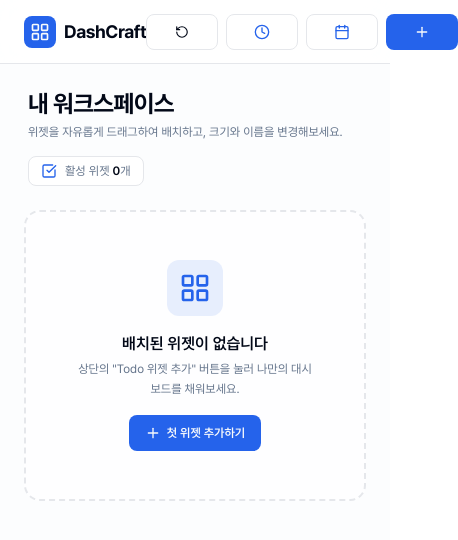
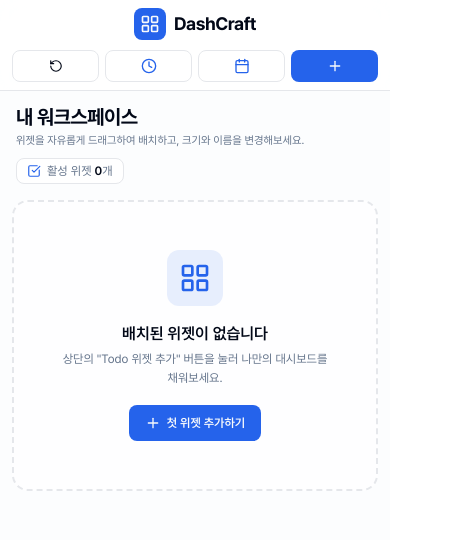
Before and after one commit to jaywai-lee/DashCraft, a Next.js app: page /dashboard in a window 390 px wide. Shown: the top 540 px of the page, 458 px wide, since content can reach past the window. Built offline with nearby package versions, Linux system fonts and the light colour scheme.

Commit message:
perf: 시계 위젯 Direct DOM 기반 렌더링 최적화 및 모바일 반응형 패딩 보정 (#22)

```diff
--- a/src/app/dashboard/page.tsx
+++ b/src/app/dashboard/page.tsx
@@ -53,8 +53,8 @@
 
   return (
     <div className="min-h-screen bg-muted/20 text-foreground flex flex-col">
-      <header className="border-b bg-background/80 backdrop-blur-md sticky top-0 z-40 px-6 h-16 flex items-center justify-between">
-        <div className="flex items-center gap-3">
+      <header className="border-b bg-background/80 backdrop-blur-md sticky top-0 z-40 px-3 sm:px-6 py-2 sm:py-0 sm:h-16 flex flex-col sm:flex-row items-center justify-between gap-2.5 sm:gap-0">
+        <div className="flex items-center justify-center w-full sm:w-auto">
           <Link
             href="/"
             className="flex items-center gap-2 hover:opacity-80 transition-opacity"
@@ -66,47 +66,64 @@
           </Link>
         </div>
 
-        <div className="flex items-center gap-2">
+        <div className="grid grid-cols-4 sm:flex items-center gap-1.5 sm:gap-2 w-full sm:w-auto">
           <Button
             variant="outline"
-            size="md"
+            size="sm"
             onClick={() => setIsResetModalOpen(true)}
             title="대시보드 초기화"
+            className="w-full sm:w-auto px-2 justify-center"
           >
             <RotateCcw className="w-3.5 h-3.5" />
             <span className="hidden sm:inline">초기화</span>
           </Button>
 
-          <Button variant="outline" size="md" onClick={handleAddClockWidget}>
+          <Button
+            variant="outline"
+            size="sm"
+            onClick={handleAddClockWidget}
+            className="w-full sm:w-auto px-2 justify-center"
+          >
             <Clock className="w-4 h-4 text-primary" />
             <span className="hidden md:inline">시계 추가</span>
           </Button>
 
-          <Button variant="outline" size="md" onClick={handleAddDDayWidget}>
+          <Button
+            variant="outline"
+            size="sm"
+            onClick={handleAddDDayWidget}
+            className="w-full sm:w-auto px-2 justify-center"
+          >
             <Calendar className="w-4 h-4 text-primary" />
             <span className="hidden md:inline">D-Day 추가</span>
           </Button>
 
-          <Button variant="primary" size="md" onClick={handleAddTodoWidget}>
+          <Button
+            variant="primary"
+            size="sm"
+            onClick={handleAddTodoWidget}
+            className="w-full sm:w-auto px-2 justify-center"
+          >
             <Plus className="w-4 h-4" />
             <span className="hidden md:inline">위젯 추가</span>
           </Button>
         </div>
       </header>
 
-      <main className="flex-1 max-w-7xl w-full mx-auto p-6 space-y-6">
-        <div className="flex flex-col sm:flex-row sm:items-center justify-between gap-4 px-1">
-          <div className="space-y-1">
-            <h1 className="text-2xl font-extrabold tracking-tight">
+      {/* 메인 영역 */}
+      <main className="flex-1 max-w-7xl w-full mx-auto p-3 sm:p-6 space-y-4 sm:space-y-6">
+        <div className="flex flex-col sm:flex-row sm:items-center justify-between gap-2 sm:gap-4 px-1">
+          <div className="space-y-0.5">
+            <h1 className="text-xl sm:text-2xl font-extrabold tracking-tight">
               내 워크스페이스
             </h1>
-            <p className="text-xs text-muted-foreground">
+            <p className="text-[11px] sm:text-xs text-muted-foreground">
               위젯을 자유롭게 드래그하여 배치하고, 크기와 이름을 변경해보세요.
             </p>
           </div>
 
-          <div className="flex items-center gap-2 text-xs text-muted-foreground bg-background border px-3 py-1.5 rounded-lg w-fit shadow-2xs">
-            <CheckSquare className="w-4 h-4 text-primary" />
+          <div className="flex items-center gap-1.5 text-xs text-muted-foreground bg-background border px-2.5 py-1 rounded-lg w-fit shadow-2xs">
+            <CheckSquare className="w-3.5 h-3.5 text-primary" />
             <span>
               활성 위젯{" "}
               <strong className="text-foreground font-semibold">
--- a/src/features/clock-widget/ui/ClockDisplay.tsx
+++ b/src/features/clock-widget/ui/ClockDisplay.tsx
@@ -1,62 +1,62 @@
 "use client";
 
+import React, { useEffect, memo, useRef } from "react";
 import {
   formatDateParts,
   formatTimeToTimeString,
 } from "@/shared/lib/formatters";
-import { cn } from "@/shared/lib/utils";
-import { useEffect, useState } from "react";
 
 interface ClockDisplayProps {
   isExpanded?: boolean;
 }
 
-export const ClockDisplay = ({ isExpanded }: ClockDisplayProps) => {
-  const [now, setNow] = useState<Date | null>(null);
+export const ClockDisplay = memo(
+  ({ isExpanded }: ClockDisplayProps) => {
+    const dateRef = useRef<HTMLParagraphElement>(null);
+    const timeRef = useRef<HTMLParagraphElement>(null);
 
     useEffect(() => {
-    setNow(new Date());
-    const clockInterval = setInterval(() => {
-      setNow(new Date());
-    }, 1000);
+      const updateClock = () => {
+        const now = new Date();
+        const { dateString, dayOfWeek } = formatDateParts(now);
 
-    return () => clearInterval(clockInterval);
+        if (dateRef.current) {
+          dateRef.current.innerHTML = `<span>${dateString}</span><span class="text-primary font-bold bg-primary/10 px-2 py-0.5 rounded-md">${dayOfWeek}</span>`;
+        }
+        if (timeRef.current) {
+          timeRef.current.textContent = formatTimeToTimeString(now);
+        }
+      };
+
+      updateClock();
+      const interval = setInterval(updateClock, 1000);
+
+      return () => clearInterval(interval);
     }, []);
-
-  if (!now) {
-    return (
-      <div className="flex items-center justify-center my-auto text-xs text-muted-foreground">
-        시계를 불러오는 중..
-      </div>
-    );
-  }
-
-  const { dateString, dayOfWeek } = formatDateParts(now);
 
     return (
       <div className="flex flex-col items-center justify-center my-auto space-y-3 select-none text-center">
         <p
-        className={cn(
-          "font-semibold text-muted-foreground tracking-wide transition-all flex items-center gap-1.5",
-          isExpanded ? "text-lg sm:text-xl" : "text-xs sm:text-sm",
-        )}
-      >
-        <span>{dateString}</span>
-        <span className="text-primary font-bold bg-primary/10 px-2 py-0.5 rounded-md">
-          {dayOfWeek}
-        </span>
-      </p>
+          ref={dateRef}
+          className={
+            isExpanded
+              ? "font-semibold text-muted-foreground tracking-wide transition-all flex items-center gap-1.5 text-lg sm:text-xl"
+              : "font-semibold text-muted-foreground tracking-wide transition-all flex items-center gap-1.5 text-xs sm:text-sm"
+          }
+        />
 
         <p
-        className={cn(
-          "font-black tracking-tight tabular-nums text-foreground drop-shadow-sm transition-all",
+          ref={timeRef}
+          className={
             isExpanded
-            ? "text-7xl sm:text-8xl lg:text-9xl tracking-tighter"
-            : "text-5xl sm:text-6xl",
-        )}
-      >
-        {formatTimeToTimeString(now)}
-      </p>
+              ? "font-black tracking-tight tabular-nums text-foreground drop-shadow-sm transition-all text-7xl sm:text-8xl lg:text-9xl"
+              : "font-black tracking-tight tabular-nums text-foreground drop-shadow-sm transition-all text-5xl sm:text-6xl"
+          }
+        />
       </div>
     );
-};
+  },
+  (prev, next) => prev.isExpanded === next.isExpanded,
+);
+
+ClockDisplay.displayName = "ClockDisplay";
--- a/src/features/clock-widget/ui/ClockWidget.tsx
+++ b/src/features/clock-widget/ui/ClockWidget.tsx
@@ -6,18 +6,17 @@
 import { ClockDisplay } from "./ClockDisplay";
 import { TimerDisplay } from "./TimerDisplay";
 import { cn } from "@/shared/lib/utils";
+import { memo } from "react";
 
 interface ClockWidgetProps {
   widgetId: string;
   isExpanded?: boolean;
 }
 
-export const ClockWidget = ({
-  widgetId,
-  isExpanded = false,
-}: ClockWidgetProps) => {
-  const { getWidgetState, setMode } = useClockStore();
-  const { mode } = getWidgetState(widgetId);
+export const ClockWidget = memo(
+  ({ widgetId, isExpanded = false }: ClockWidgetProps) => {
+    const setMode = useClockStore((s) => s.setMode);
+    const mode = useClockStore((s) => s.states[widgetId]?.mode ?? "clock");
 
     return (
       <div className="flex flex-col h-full justify-center items-center relative py-2">
@@ -62,4 +61,7 @@
         </div>
       </div>
     );
-};
+  },
+);
+
+ClockWidget.displayName = "ClockWidget";
--- a/src/widgets/dashboard-grid/ui/DashboardGrid.tsx
+++ b/src/widgets/dashboard-grid/ui/DashboardGrid.tsx
@@ -17,7 +17,7 @@
   sortableKeyboardCoordinates,
 } from "@dnd-kit/sortable";
 import { SortableWidget } from "./SortableWidget";
-import { useEffect, useState } from "react";
+import { useEffect, useMemo, useState } from "react";
 import { restrictToWindowEdges } from "@dnd-kit/modifiers";
 import { LayoutGrid, Plus } from "lucide-react";
 import { Button } from "@/shared/ui/button";
@@ -26,16 +26,15 @@
   const [isMounted, setIsMounted] = useState(false);
   const { widgets, setWidgets, addWidget } = useDashboardStore();
 
-  const sensors = useSensors(
-    useSensor(PointerSensor, {
-      activationConstraint: {
-        distance: 5,
-      },
-    }),
-    useSensor(KeyboardSensor, {
-      coordinateGetter: sortableKeyboardCoordinates,
-    }),
-  );
+  const pointerSensor = useSensor(PointerSensor, {
+    activationConstraint: { distance: 5 },
+  });
+  const keyboardSensor = useSensor(KeyboardSensor, {
+    coordinateGetter: sortableKeyboardCoordinates,
+  });
+  const sensors = useSensors(pointerSensor, keyboardSensor);
+
+  const widgetIds = useMemo(() => widgets.map((w) => w.id), [widgets]);
 
   const handleDragEnd = (event: DragEndEvent) => {
     const { active, over } = event;
@@ -98,10 +97,7 @@
       onDragEnd={handleDragEnd}
       modifiers={[restrictToWindowEdges]}
     >
-      <SortableContext
-        items={widgets.map((w) => w.id)}
-        strategy={rectSortingStrategy}
-      >
+      <SortableContext items={widgetIds} strategy={rectSortingStrategy}>
         <div className="grid grid-cols-1 md:grid-cols-2 lg:grid-cols-3 gap-5 items-start">
           {widgets.map((widget) => (
             <SortableWidget key={widget.id} widget={widget} />
--- a/src/widgets/dashboard-grid/ui/SortableWidget.tsx
+++ b/src/widgets/dashboard-grid/ui/SortableWidget.tsx
@@ -7,12 +7,14 @@
 import { TodoWidget } from "@/features/todo-widget";
 import { useSortable } from "@dnd-kit/sortable";
 import { CSS } from "@dnd-kit/utilities";
+import { memo } from "react";
 
 interface SortableWidgetProps {
   widget: Widget;
 }
 
-export const SortableWidget = ({ widget }: SortableWidgetProps) => {
+export const SortableWidget = memo(
+  ({ widget }: SortableWidgetProps) => {
     const {
       attributes,
       listeners,
@@ -67,4 +69,13 @@
         </WidgetFrame>
       </div>
     );
-};
+  },
+  (prev, next) =>
+    prev.widget.id === next.widget.id &&
+    prev.widget.title === next.widget.title &&
+    prev.widget.color === next.widget.color &&
+    prev.widget.type === next.widget.type &&
+    prev.widget.layout.w === next.widget.layout.w,
+);
+
+SortableWidget.displayName = "SortableWidget";
```
Lines whose indentation alone changed are shown as unchanged.
